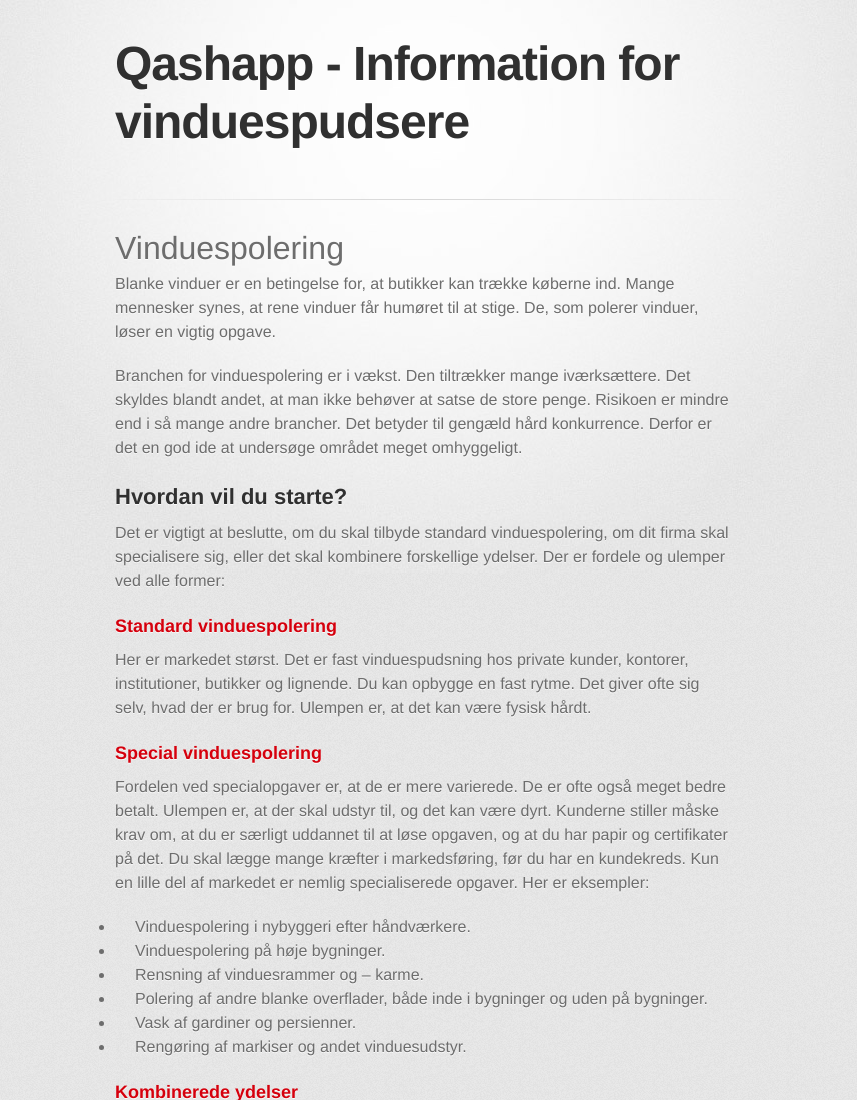
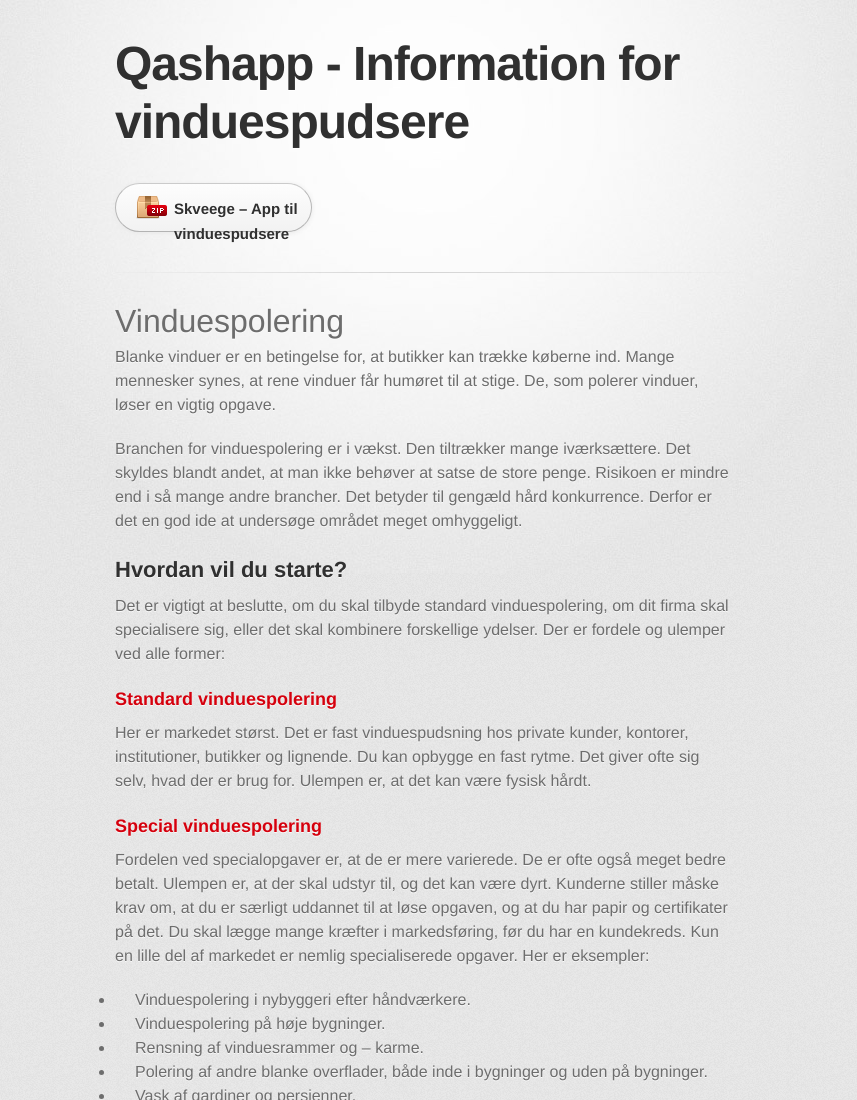
Before and after one commit to Apaq/qashapp-site, a plain HTML site: page index.html in a window 1280 px wide. Shown: the top 1100 px of the page, without its empty margins (215-1072 px from the left). Drawn offline with Linux system fonts and the light colour scheme; a web font is replaced by a local one.

Commit message:
Update index.html

```diff
--- a/index.html
+++ b/index.html
@@ -22,6 +22,9 @@
           <h2></h2>
         </header>
 
+  <section id="downloads" class="clearfix">
+          <a href="http://www.skveege.com" id="download-zip" class="button"><span>Skveege – App til vinduespudsere</span></a>
+        </section>
         <!--section id="downloads" class="clearfix">
           <a href="https://github.com/Apaq/qashapp-site/zipball/master" id="download-zip" class="button"><span>Download .zip</span></a>
           <a href="https://github.com/Apaq/qashapp-site/tarball/master" id="download-tar-gz" class="button"><span>Download .tar.gz</span></a>
```
